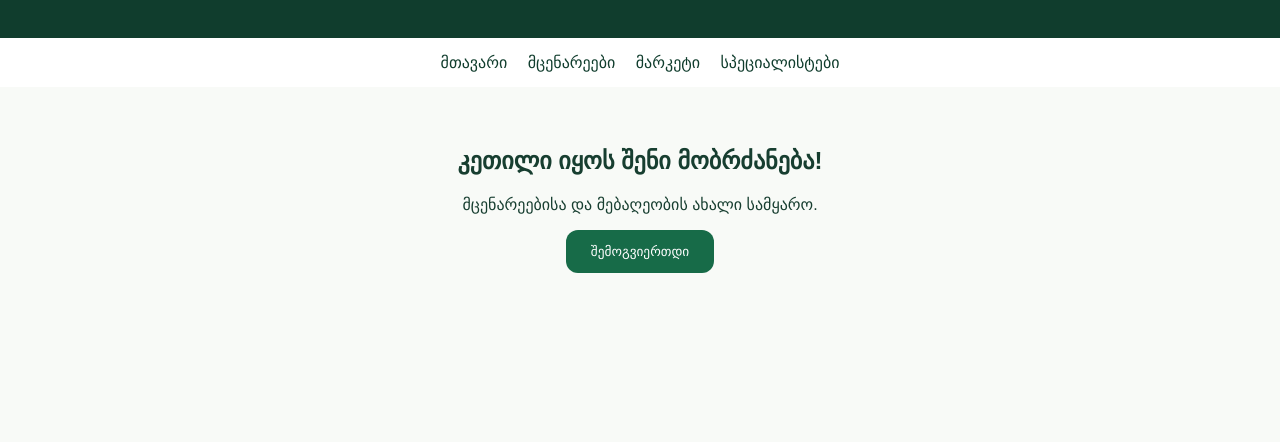
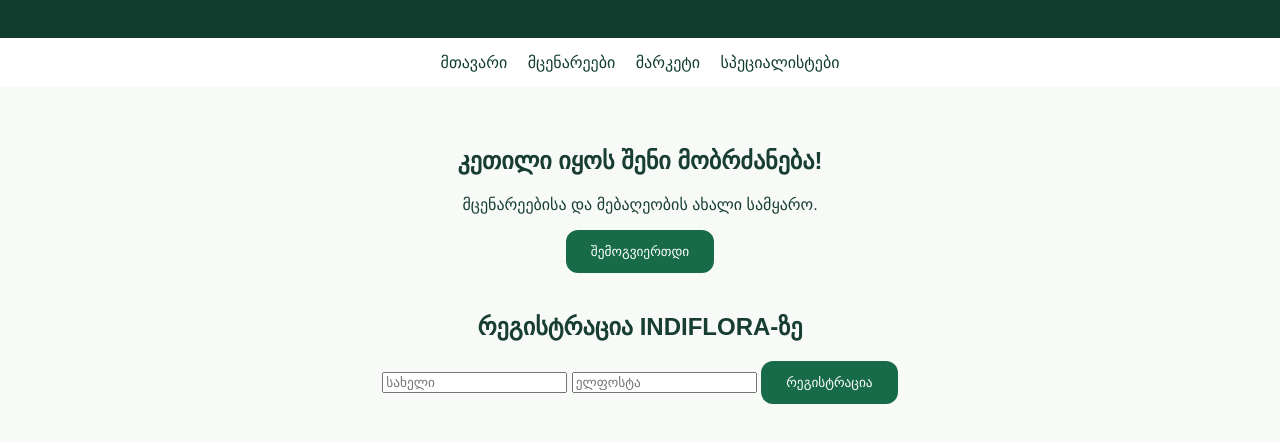
Before and after one commit to indirajakeli710-cloud/Indiflora, a plain HTML site: page index.html in a window 1280 px wide. Both pictures are taken after a click on the button "შემოგვიერთდი". Shown: the part 128-570 px from the top of the page. Drawn offline with Linux system fonts and the light colour scheme.

Commit message:
Update index.html

```diff
--- a/index.html
+++ b/index.html
@@ -58,8 +58,13 @@
 <main>
 <h2>კეთილი იყოს შენი მობრძანება!</h2>
 <p>მცენარეებისა და მებაღეობის ახალი სამყარო.</p>
-<button>შემოგვიერთდი</button>
-</main>
+<button onclick="document.getElementById('registration').hidden=false">შემოგვიერთდი</button>
+<div id="registration" hidden style="padding:20px">
+<h2>რეგისტრაცია INDIFLORA-ზე</h2>
+<input placeholder="სახელი">
+<input type="email" placeholder="ელფოსტა">
+<button type="button" onclick="alert('ეს ჯერ საცდელი ფორმაა')">რეგისტრაცია</button>
+</div></main>
 
 </body>
 </html>
```
